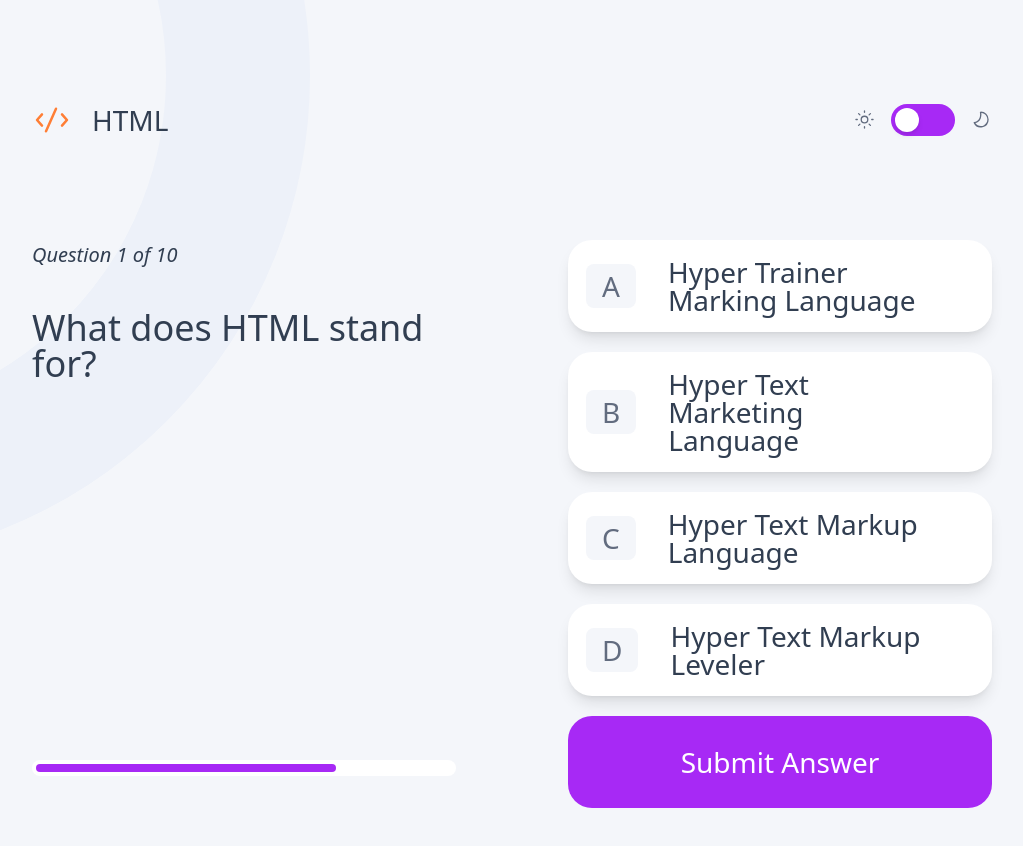
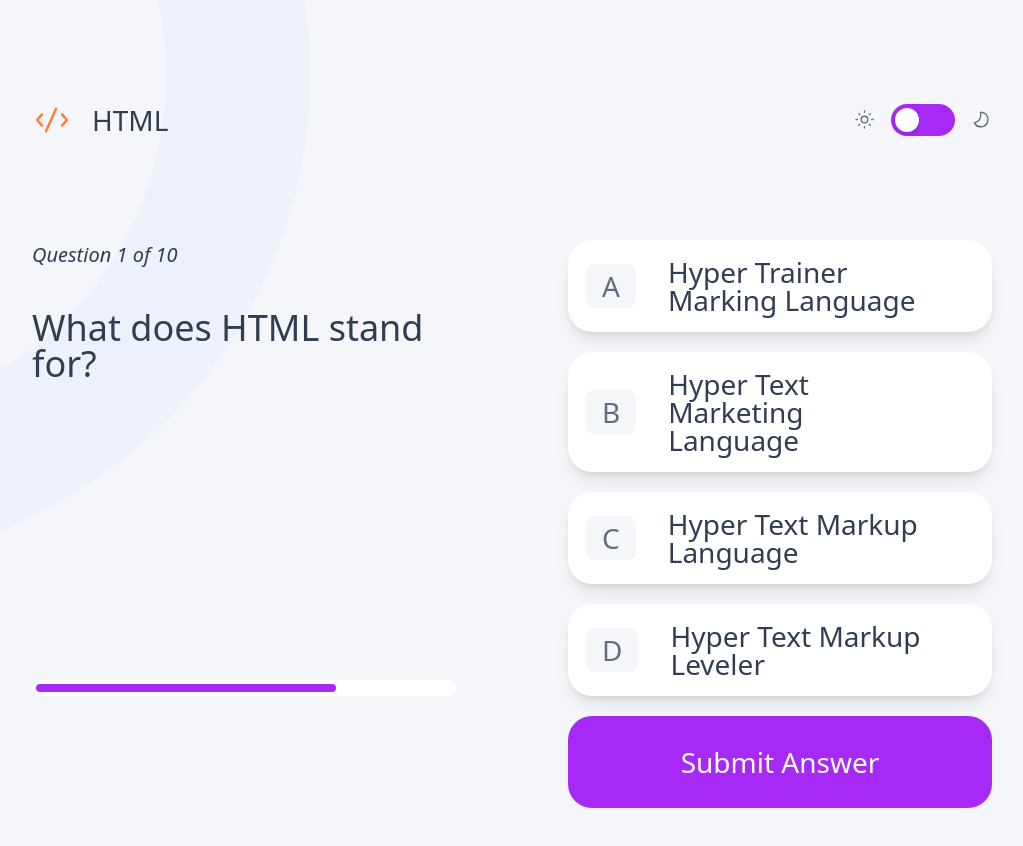
Before and after one commit to cancomertpay/frontend-quiz-app, a Vue app: page / in a window 1280 px wide. Both pictures are taken after a click on the item "HTML". Shown: the top 846 px of the page, without its empty margins (128-1151 px from the left). Built offline with nearby package versions, Linux system fonts and the light colour scheme.

Commit message:
Fix time bars padding

```diff
--- a/src/components/layout/TheQuiz.vue
+++ b/src/components/layout/TheQuiz.vue
@@ -23,7 +23,7 @@ const { submitAnswer, nextQuestion } = store;
 <template>
   <BaseContentLayout>
     <template #title>
-      <div class="flex flex-col justify-between h-full gap-10 lg:gap-0 pb-10 lg:pb-28">
+      <div class="flex flex-col justify-between h-full gap-10 lg:gap-0 pb-10 lg:pb-48">
         <div>
           <div class="body-s mb-10">
             Question {{ currentQuestionIndex + 1 }} of
```
